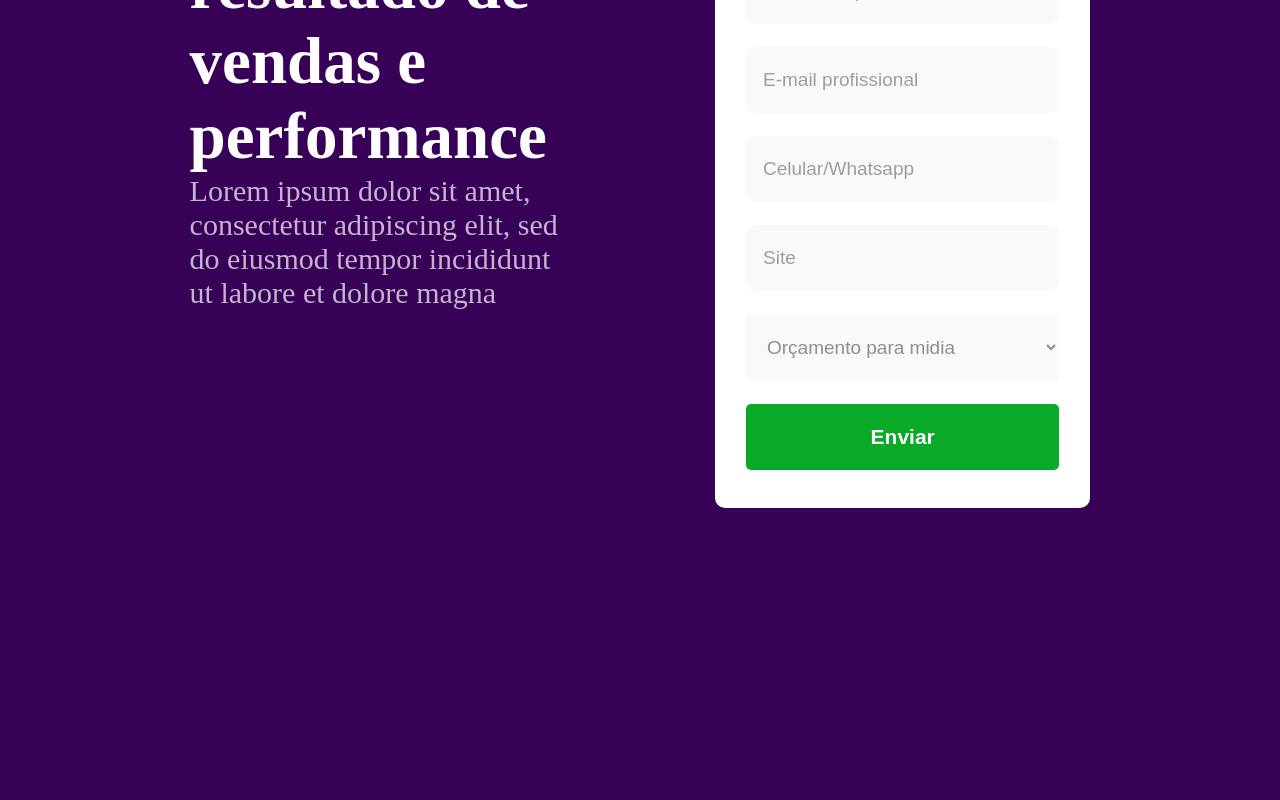
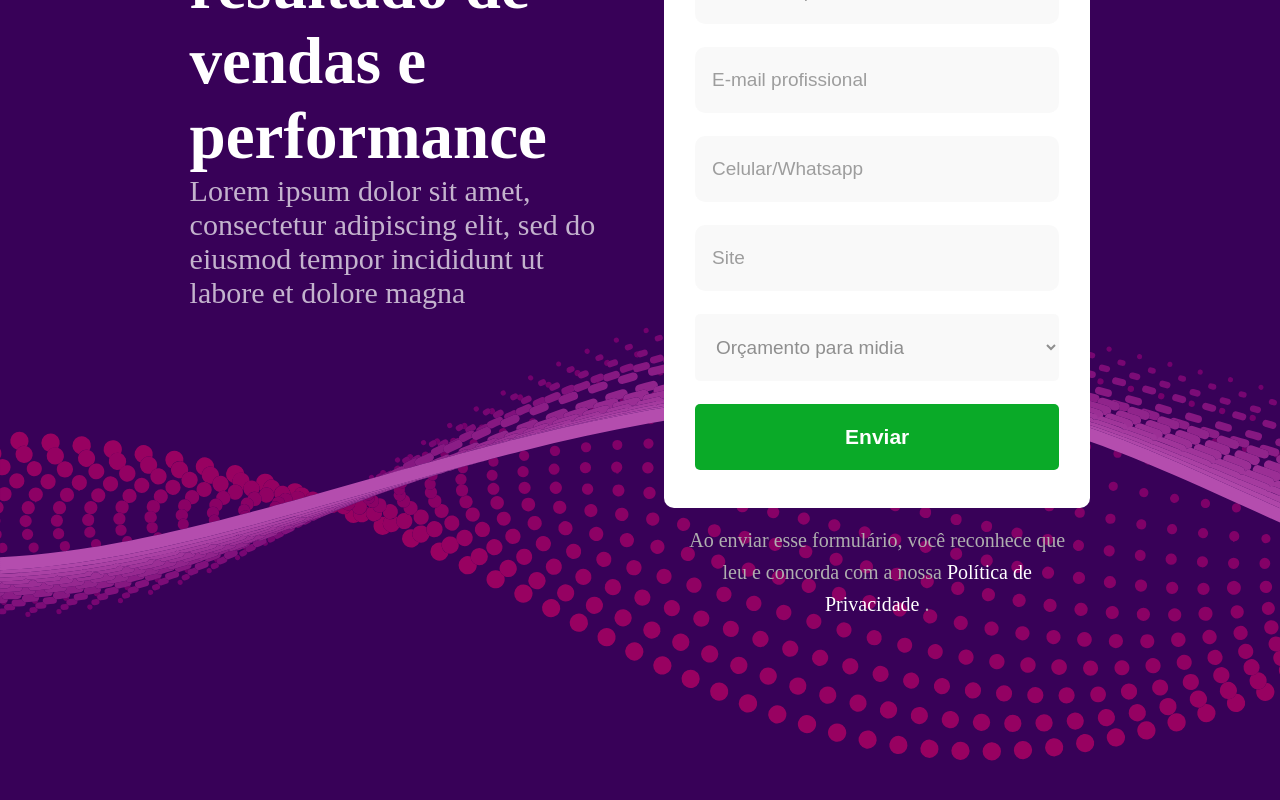
Before and after one commit to LeonFagner/Page-next, a Next.js app: page / in a window 1280 px wide. Shown: the part 3083-3883 px from the top of the page. Before the commit the page ends 3781 px from the top, so only its background shows below. Built offline with nearby package versions, Linux system fonts and the light colour scheme.

Commit message:
Finalizando pagína de contatos

```diff
--- a/components/Contatos/Contatos.jsx
+++ b/components/Contatos/Contatos.jsx
@@ -3,6 +3,7 @@
 import Input from "../Input/Input";
 import Select from "../Select/Select"
 import { Value } from "sass";
+import Link from "next/link";
 
 
 
@@ -36,6 +37,10 @@
             <Button  title="Enviar" kind="full"/>
             </form>
 
+
+            </div>
+            <div className={Styles.footer}>
+                <p>Ao enviar esse formulário, você reconhece que leu e concorda com a nossa <Link href="/" className={Styles.none}><span> Política de Privacidade</span></Link> .</p>
             </div>
 
         </div>
--- a/components/Contatos/Contatos.module.scss
+++ b/components/Contatos/Contatos.module.scss
@@ -8,7 +8,11 @@
     grid-template-columns: repeat(2, 1fr);
     align-items: flex-start;
     justify-content: space-between;
-    gap: 150px;
+    gap: 1rem 3rem;
+    background-image: url("/images/background.svg");
+    background-repeat: no-repeat;
+    background-size: cover;
+    margin-bottom: 10rem;
 }
 
 .text{
@@ -46,3 +50,19 @@
         gap: 23px;
     }
 }
+.footer{
+    grid-column-start: 2;
+    text-align: center;
+    font-size: 20px;
+    padding: 0 1rem;
+    line-height: 2rem;
+    color: $gray-color;
+    font-weight: 500;
+
+    span{
+        color: $white-color;
+    }
+}
+.none{
+    text-decoration: none;
+}
```
